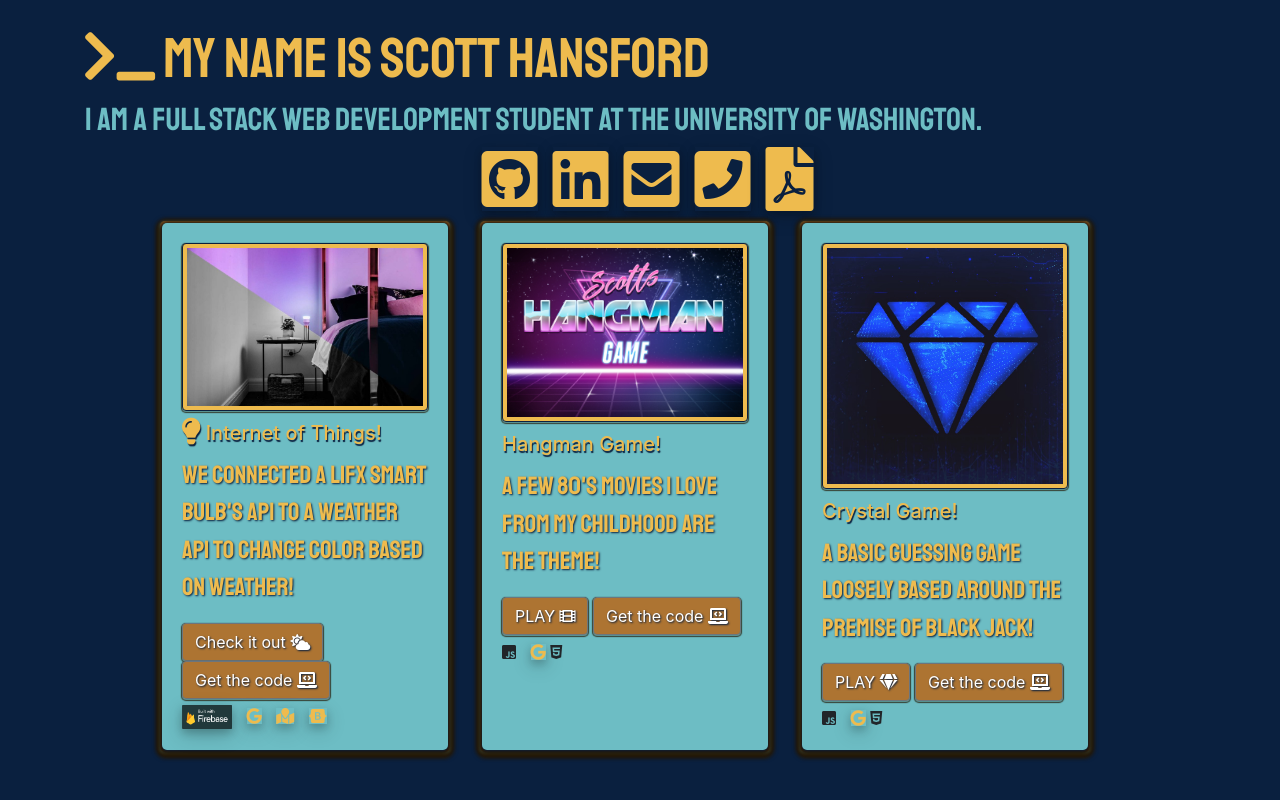
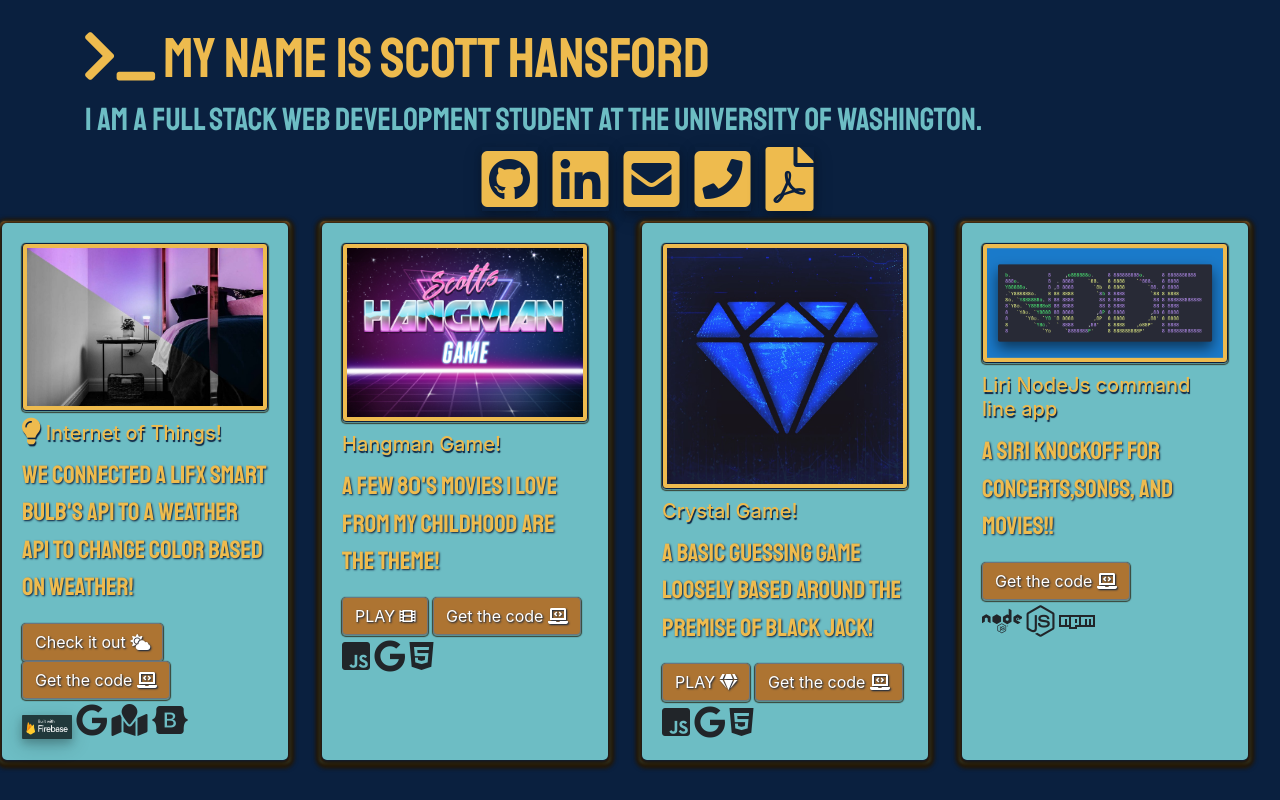
Before and after one commit to zenwattage/zenwattage.github.io, a plain HTML site: page index.html in a window 1280 px wide. Drawn offline with nearby package versions, Linux system fonts and the light colour scheme; a web font is replaced by a local one.

Commit message:
adding Liri-node-app card, changing fontawesome display

```diff
--- a/assets/css/style.css
+++ b/assets/css/style.css
@@ -101,15 +101,12 @@ h3 {
     background-color: #EEBB4E;
 }
 
-.fa-terminal {
-    color: #EEBB4E;
-}
 
-.fa-google, .fa-map-marked, .fa-bootstrap {
+/* .fa-google, .fa-map-marked, .fa-bootstrap {
     color: #EEBB4E;
     box-shadow: 0 4px 8px 0 rgba(0, 0, 0, 0.2), 0 6px 20px 0 rgba(0, 0, 0, 0.19);
     margin-left: 10px;
-}
+} */
 
 #firebaseIcon {
     width: 50px;
--- a/index.html
+++ b/index.html
@@ -58,15 +58,16 @@
             <!-- BUILT- WITH ICONS-->
             <div class="builtWith">
               <img id="firebaseIcon" src="assets/images/logo-built_black.png">
-              <i class="fab fa-google"></i>
-              <i class="fas fa-map-marked"></i>
-              <i class="fab fa-bootstrap"></i>
+              <i class="fa-2x fab fa-google"></i>
+              <i class="fa-2x fas fa-map-marked"></i>
+              <i class="fa-2x fab fa-bootstrap"></i>
             </div>
             <!-- E/BUILT- WITH ICONS-->
-
         </div>
       </div>
     </div>
+
+
     <div class="col-sm-5 col-lg-3 d-flex align-items-stretch">
       <div class="card">
         <div class="card-body">
@@ -79,9 +80,9 @@
             code <i class="fas fa-laptop-code"></i></a>
             <!-- BUILT- WITH ICONS-->
             <div class="builtWith">
-                <i class="fab fa-js-square"></i>
-                <i class="fab fa-google"></i>
-                <i class="fab fa-html5"></i>
+                <i class="fa-2x fab fa-js-square"></i>
+                <i class="fa-2x fab fa-google"></i>
+                <i class="fa-2x fab fa-html5"></i>
               </div>
               <!-- E/BUILT- WITH ICONS-->
         </div>
@@ -100,16 +101,40 @@
             code <i class="fas fa-laptop-code"></i></a>
             <!-- BUILT- WITH ICONS-->
             <div class="builtWith">
-                <i class="fab fa-js-square"></i>
-                <i class="fab fa-google"></i>
-                <i class="fab fa-html5"></i>
+                <i class="fa-2x fab fa-js-square"></i>
+                <i class="fa-2x fab fa-google"></i>
+                <i class="fa-2x fab fa-html5"></i>
               </div>
               <!-- E/BUILT- WITH ICONS-->
         </div>
       </div>
     </div>
 
-  </div> <!-- END THUMBNAIL ROWS-->
+
+    <div class="col-sm-5 col-lg-3 d-flex align-items-stretch">
+      <div class="card">
+        <div class="card-body">
+          <a href="https://youtu.be/wBWvw02D9ao"><img src="assets/images/banner.png" class="rounded img-thumbnail" alt="blue crystal"></a>
+          <h5 class="card-title">Liri NodeJs command line app</h5>
+          <p class="card-text">A Siri knockoff for concerts,songs, and movies!!</p>
+
+          <a href="https://github.com/zenwattage/liri-node-app" class="btn btn-secondary orange-background">Get the
+            code <i class="fas fa-laptop-code"></i></a>
+            <!-- BUILT- WITH ICONS-->
+            <div class="builtWith">
+                <i class="fa-2x fab fa-node liriIcon"></i>
+                <i class="fa-2x fab fa-node-js liriIcon"></i>
+                <i class="fa-2x fab fa-npm liriIcon"></i>
+
+              </div>
+              <!-- E/BUILT- WITH ICONS-->
+        </div>
+      </div>
+    </div>
+
+
+
+</div> <!-- END THUMBNAIL ROWS-->
 
 
     <!-- email Number Modal -->
```
Also changed, not shown: assets/images/banner.png (added).
